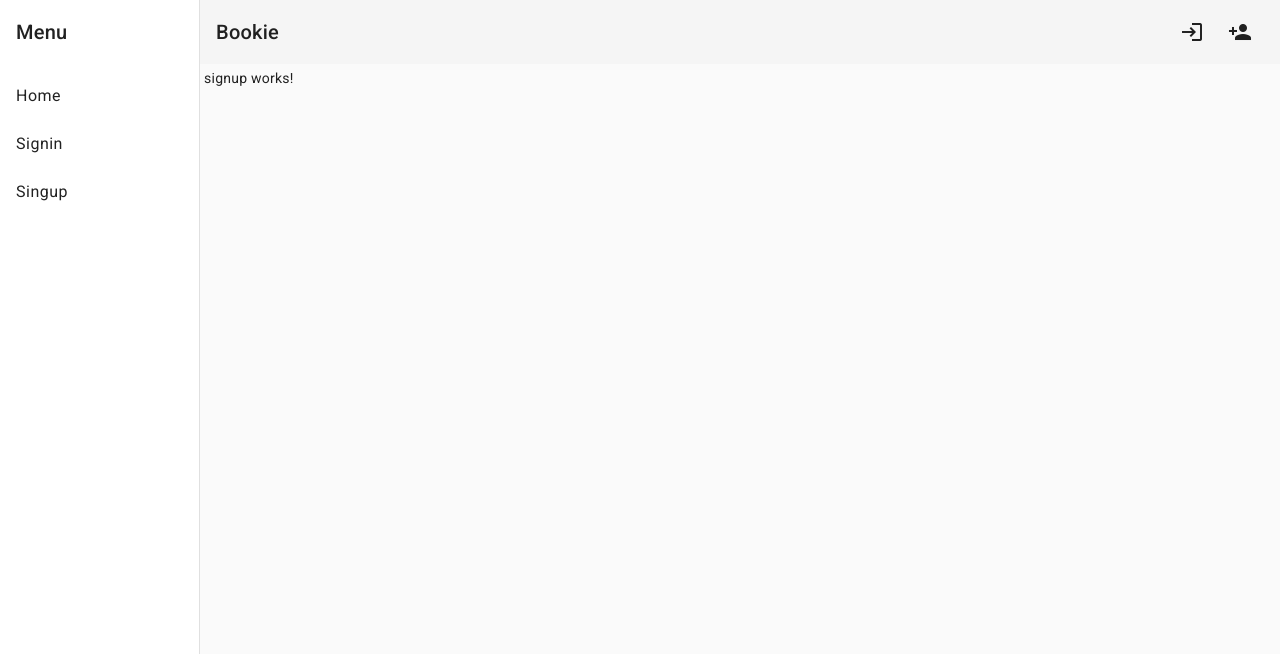
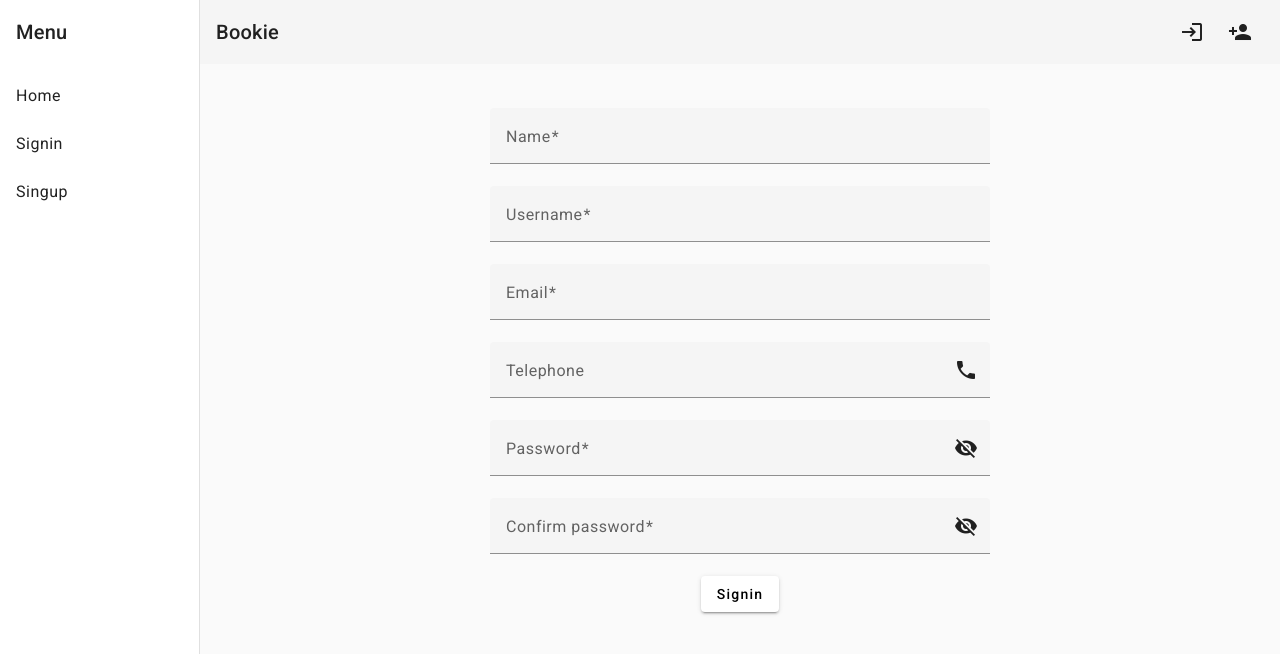
Before and after one commit to Sana0203/bookie, an Angular app: page /signup in a window 1280 px wide. Shown: the top 654 px of the page. Built offline with nearby package versions, Linux system fonts and the light colour scheme.

Commit message:
signup updated

```diff
--- a/src/app/+pages/public/signin/signin.component.css
+++ b/src/app/+pages/public/signin/signin.component.css
@@ -17,7 +17,7 @@
     text-align: center;
   }
 
-  .example-full-width {
+  .full-width {
     width: 100%;
     margin: 0;
     padding: 0;
--- a/src/app/+pages/public/signin/signin.component.html
+++ b/src/app/+pages/public/signin/signin.component.html
@@ -2,7 +2,7 @@
 <div class="form" >
 <form [class.div_handset]="(isHandset$ | async)"
 [class.div_form]="!(isHandset$ | async)">
-    <mat-form-field class="example-full-width">
+    <mat-form-field class="full-width">
         <mat-label>Telephone</mat-label>
         <input type="tel" [formControl]="telFormControl" matInput placeholder="515-658-1234">
         <mat-icon matSuffix>phone</mat-icon>
@@ -16,9 +16,13 @@
       }
     </mat-form-field>
 
-    <mat-form-field class="example-full-width">
+    <mat-form-field class="full-width">
         <mat-label>Password</mat-label>
-        <input type="text" matInput [formControl]="passFormControl">
+
+        <input matInput [type]="hide ? 'password' : 'text'" [formControl]="passFormControl">
+        <button mat-icon-button matSuffix (click)="hide = !hide" [attr.aria-label]="'Hide password'" [attr.aria-pressed]="hide">
+          <mat-icon>{{hide ? 'visibility_off' : 'visibility'}}</mat-icon>
+        </button>
 
         @if (passFormControl.hasError('pattern')
           && !passFormControl.hasError('required')
@@ -37,17 +41,6 @@
         }
       </mat-form-field>
 
-      <!-- <mat-form-field class="example-full-width">
-        <mat-label>Confirm Password</mat-label>
-        <input type="password" matInput >
-         @if (passFormControl.hasError('pattern') && !passFormControl.hasError('required')) {
-          <mat-error>Your password does not match, please enter again.</mat-error>
-        }
-        @if (passFormControl.hasError('required')) {
-          <mat-error><strong>Confirm</strong> your password</mat-error>
-        }
-      </mat-form-field> -->
-
       <button mat-raised-button>Signin</button>
 
   </form>
--- a/src/app/+pages/public/signin/signin.component.ts
+++ b/src/app/+pages/public/signin/signin.component.ts
@@ -24,9 +24,12 @@ import { AsyncPipe } from '@angular/common';
 })
 export class SigninComponent {
 
-  telFormControl = new FormControl('', [Validators.required, Validators.pattern("^((\\+[1-9]{1,2})|00[1-9]{1,2})? ?[0-9]{3} ?-? ?[0-9]{3} ?-?[0-9]{4}$")]);
-  passFormControl = new FormControl('', [Validators.required, Validators.minLength(8) , Validators.pattern("^(?=.*[A-Z])(?=.*[\\W]).+$")]);
-  //passConfirmFormControl = new FormControl('', [Validators.required, Validators.pattern("^(?=.*[A-Z])(?=.*[\W_]).+$")]);
+  hide = true;
+
+  telFormControl = new FormControl('', [Validators.required,
+     Validators.pattern("^((\\+[1-9]{1,2})|00[1-9]{1,2})? ?[0-9]{3} ?-? ?[0-9]{3} ?-?[0-9]{4}$")]);
+  passFormControl = new FormControl('', [Validators.required,
+     Validators.minLength(8) , Validators.pattern("^(?=.*[A-Z])(?=.*[\\W]).+$")]);
 
   private breakpointObserver = inject(BreakpointObserver);
 
--- a/src/app/+pages/public/signup/signup.component.css
+++ b/src/app/+pages/public/signup/signup.component.css
@@ -0,0 +1,24 @@
+.div_handset{
+    min-width: 150px;
+    max-width: 500px;
+    width: 100%;
+    }
+
+    .div_form{
+    min-width: 150px;
+    max-width: 500px;
+
+    }
+
+    .form{
+      display:flex;
+      justify-content: center;
+      padding: 40px 0 ;
+      text-align: center;
+    }
+
+    .full-width {
+      width: 100%;
+      margin: 0;
+      padding: 0;
+    }
--- a/src/app/+pages/public/signup/signup.component.html
+++ b/src/app/+pages/public/signup/signup.component.html
@@ -1 +1,110 @@
-<p>signup works!</p>
+
+<div class="form" >
+    <form [formGroup]="signupForm" [class.div_handset]="(isHandset$ | async)"
+    [class.div_form]="!(isHandset$ | async)">
+
+
+        <mat-form-field class="full-width">
+          <mat-label>Name</mat-label>
+          <input type="text" [formControl]="signupForm.controls.name"  matInput>
+
+          @if (signupForm.controls.name.hasError('pattern')) {
+            <mat-error>Please enter a valid name</mat-error>
+          }
+
+          @if (signupForm.controls.name.hasError('required')){
+            <mat-error>Name is <strong>required</strong></mat-error>
+          }
+
+        </mat-form-field>
+
+        <mat-form-field class="full-width">
+          <mat-label>Username</mat-label>
+          <input type="text" [formControl]="signupForm.controls.username"  matInput>
+
+          @if (signupForm.controls.username.hasError('pattern')) {
+            <mat-error>Username can include characters, digits, underline(_) and period(.)</mat-error>
+          }
+
+          @if (signupForm.controls.username.hasError('maxlength')) {
+            <mat-error>Username can be at most 10 characters.</mat-error>
+          }
+
+          @if (signupForm.controls.username.hasError('required')) {
+            <mat-error>Username is <strong>required</strong></mat-error>
+          }
+        </mat-form-field>
+
+        <!--
+        <mat-form-field>
+          <mat-label>Birthdate</mat-label>
+          <input matInput [matDatepicker]="picker">
+          <mat-hint>MM/DD/YYYY</mat-hint>
+          <mat-datepicker-toggle matIconSuffix [for]="picker"></mat-datepicker-toggle>
+          <mat-datepicker #picker></mat-datepicker>
+        </mat-form-field>
+        -->
+
+        <mat-form-field class="full-width">
+            <mat-label>Email</mat-label>
+            <input type="email" matInput [formControl]="signupForm.controls.email"
+           placeholder="Ex. pat@example.com">
+
+           @if (signupForm.controls.email.hasError('email') && !signupForm.controls.email.hasError('required')) {
+             <mat-error>Please enter a valid email address</mat-error>
+           }
+           @if (signupForm.controls.email.hasError('required')) {
+             <mat-error>Email is <strong>required</strong></mat-error>
+           }
+          </mat-form-field>
+
+        <mat-form-field class="full-width">
+            <mat-label>Telephone</mat-label>
+            <input type="tel" [formControl]="signupForm.controls.telphone" matInput placeholder="515-658-1234">
+            <mat-icon matSuffix>phone</mat-icon>
+
+            @if (signupForm.controls.telphone.hasError('pattern')) {
+              <mat-error>Please enter a valid phone number.</mat-error>
+            }
+        </mat-form-field>
+
+        <mat-form-field class="full-width">
+            <mat-label>Password</mat-label>
+
+            <input matInput [type]="hide ? 'password' : 'text'" [formControl]="signupForm.controls.password">
+            <button mat-icon-button matSuffix (click)="hide = !hide" [attr.aria-label]="'Hide password'" [attr.aria-pressed]="hide">
+              <mat-icon>{{hide ? 'visibility_off' : 'visibility'}}</mat-icon>
+            </button>
+
+            @if (signupForm.controls.password.hasError('pattern')) {
+              <mat-error>Your password must contain at least one special characters and one uppercase letter.</mat-error>
+            }
+
+            @if (signupForm.controls.password.hasError('minlength')) {
+              <mat-error>Your password should be at least 8 characters in length.</mat-error>
+            }
+
+            @if (signupForm.controls.password.hasError('required')) {
+              <mat-error>Passowrd is <strong>required</strong></mat-error>
+            }
+          </mat-form-field>
+
+          <mat-form-field class="full-width">
+            <mat-label>Confirm password</mat-label>
+
+            <input matInput [type]="hide ? 'password' : 'text'" [formControl]="signupForm.controls.passConfirm">
+            <button mat-icon-button matSuffix (click)="hide = !hide" [attr.aria-label]="'Hide password'" [attr.aria-pressed]="hide">
+              <mat-icon>{{hide ? 'visibility_off' : 'visibility'}}</mat-icon>
+            </button>
+            @if (signupForm.controls.passConfirm.hasError('required')) {
+              <mat-error>Confirm your password</mat-error>
+            }
+            @if (signupForm.controls.passConfirm.hasError('pattern')) {
+              <mat-error>Your confirmation does not match your password. Try again.</mat-error>
+            }
+          </mat-form-field>
+
+          <button mat-raised-button>Signin</button>
+
+      </form>
+    </div>
--- a/src/app/+pages/public/signup/signup.component.ts
+++ b/src/app/+pages/public/signup/signup.component.ts
@@ -1,12 +1,82 @@
-import { Component } from '@angular/core';
+import { BreakpointObserver, Breakpoints } from '@angular/cdk/layout';
+import { AsyncPipe } from '@angular/common';
+import { Component, inject } from '@angular/core';
+import { AbstractControl, FormBuilder,FormsModule, ReactiveFormsModule, ValidationErrors, Validators } from '@angular/forms';
+import { MatButtonModule } from '@angular/material/button';
+import { MatDatepickerModule } from '@angular/material/datepicker';
+import { MatFormFieldModule } from '@angular/material/form-field';
+import { MatIconModule } from '@angular/material/icon';
+import { MatInputModule } from '@angular/material/input';
+import { Observable, map, shareReplay } from 'rxjs';
 
 @Component({
   selector: 'bookie-signup',
   standalone: true,
-  imports: [],
+  //providers: [ provideNativeDateAdapter()],
+  imports: [
+    FormsModule,
+    MatFormFieldModule,
+    MatInputModule,
+    ReactiveFormsModule,
+    MatIconModule,
+    MatButtonModule,
+    AsyncPipe,
+    MatDatepickerModule,
+    MatInputModule,
+    MatDatepickerModule,
+    MatIconModule,
+  ],
   templateUrl: './signup.component.html',
   styleUrl: './signup.component.css'
 })
 export class SignupComponent {
+  hide = true;
+
+  constructor(private fb: FormBuilder) { }
+
+  //form group builder
+  signupForm = this.fb.group({
+
+  name: ['',[Validators.required,Validators.pattern('^[A-Z a-z]+$')]],
+
+  bdate: ['',Validators.pattern('')],
+
+  email: ['',[Validators.required,Validators.email]],
+
+  username: ['',[Validators.required,
+              Validators.pattern("^[\\w]+(.|_)*[\\w]+$"),
+              Validators.maxLength(10)]],
+
+  telphone: ['', [
+     Validators.pattern("^((\\+[1-9]{1,2})|00[1-9]{1,2})? ?[0-9]{3} ?-? ?[0-9]{3} ?-?[0-9]{4}$")]],
+
+  password: ['', [Validators.required,
+     Validators.minLength(8) ,
+     Validators.pattern("^(?=.*[A-Z])(?=.*[\\W]).+$")]],
+
+  passConfirm: ['',[Validators.required]]
+
+
+  });
+  //  ,{
+  //   validator: this.compareValidator
+  // });
+
+  private BreakpointObserver = inject(BreakpointObserver);
+
+  isHandset$: Observable<boolean> = this.BreakpointObserver.observe(Breakpoints.Handset)
+    .pipe(
+      map(result => result.matches),
+      shareReplay()
+    );
+
+
+ compareValidator(control:AbstractControl): Validators {
+  const sourceControl = control.get('password')?.value;
+  const match = control.get('passConfirm')?.value;
+  return (control: AbstractControl): ValidationErrors | null => {
+    return (sourceControl.value !== match.value) ? {error: {value: sourceControl.value}} :null;
+  };
+}
 
 }
```
Also changed, not shown: src/app/+services/bookie-service.service.ts (added, +20 -0 lines), src/app/+shared/validators/compareValidator.ts (added, +7 -0 lines), 1 other file (tests, documents, lock files or other folders).
